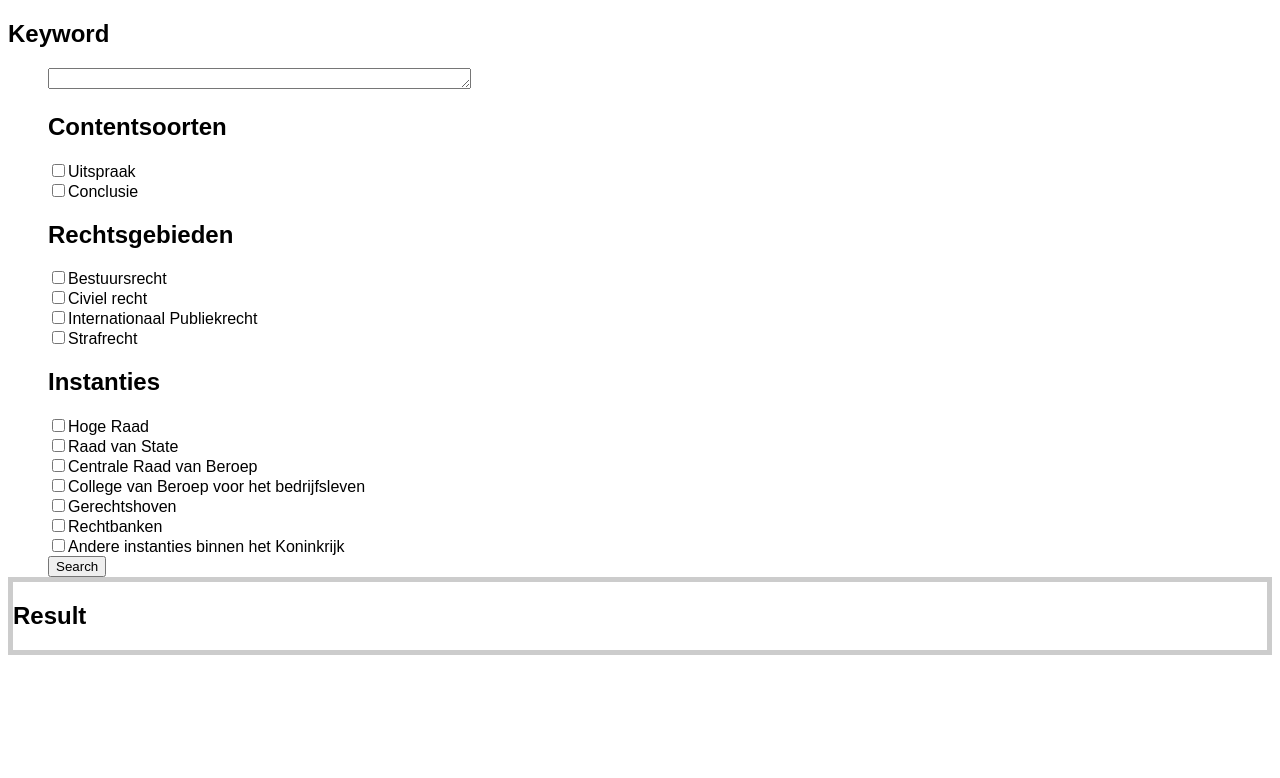
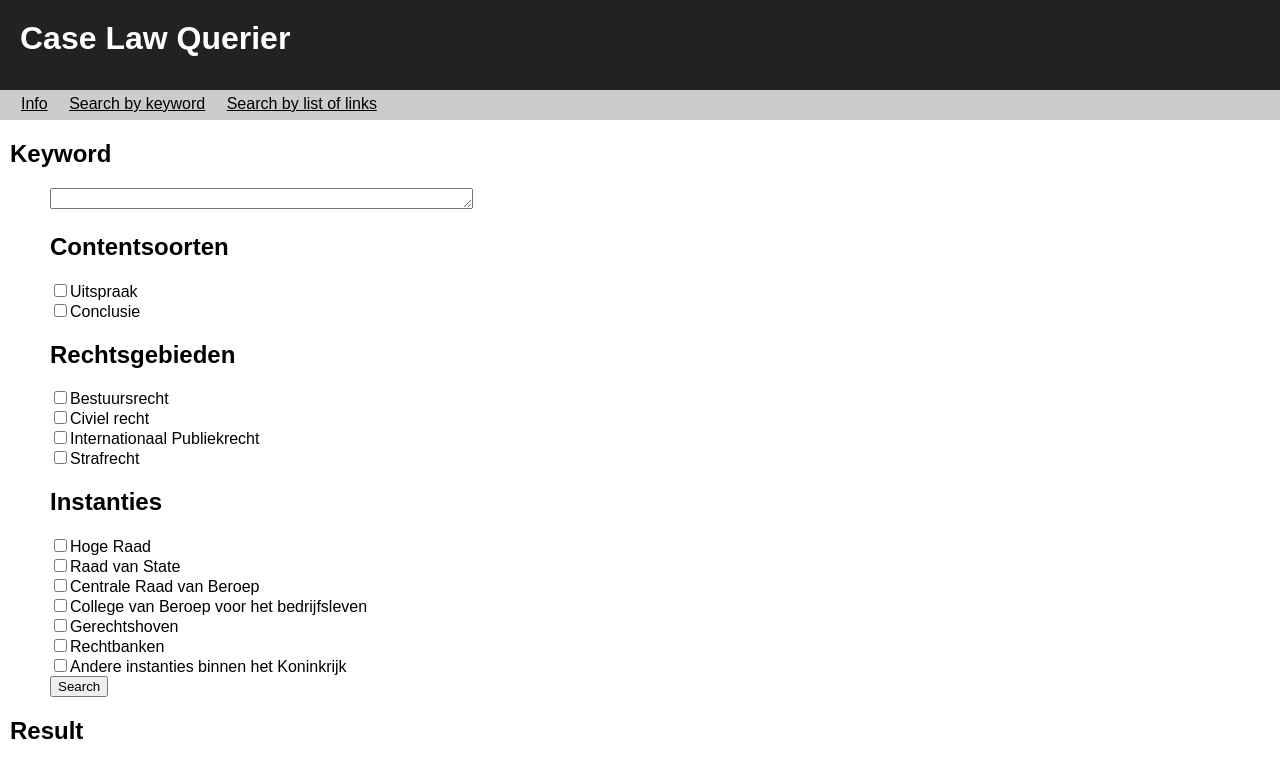
Before and after one commit to caselawanalytics/CaseLawAnalytics, a Flask app: page /search/ in a window 1280 px wide. Shown: the top 778 px of the page. Run offline with Flask 2, Linux system fonts and the light colour scheme.

Commit message:
Made base template with menu

```diff
--- a/caselawnet_webapp.py
+++ b/caselawnet_webapp.py
@@ -30,6 +30,10 @@ def close_connection(exception):
 @app.route('/')
 def index():
     return render_template('index.html')
+
+@app.route('/links')
+def links():
+    return render_template('links.html')
 
 
 def read_csv(path, sep=',', header='infer'):
@@ -120,6 +124,7 @@ def search_query():
     links_file = None
     network_file = None
     nr_results = None
+    warning = None
     print(request.form)
     print(request.form.getlist('Instanties'))
     values = get_parameter_values()
@@ -138,12 +143,15 @@ def search_query():
             links_file = save_result(links_csv, 'csv')
             network_json = caselawnet.to_sigma_json(nodes, links, kw)
             network_file = save_result(network_json, 'json')
+    else:
+        warning = 'Keyword field is empty!'
     return render_template('search.html',
                            values=values,
                            nodes_file=nodes_file,
                            links_file=links_file,
                            network_file= network_file,
-                           nr_results=nr_results)
+                           nr_results=nr_results,
+                           warning=warning)
 
 if __name__ == '__main__':
     app.run(debug=True)
--- a/static/style.css
+++ b/static/style.css
@@ -1,16 +1,38 @@
 body {
     background: #fff;
     font-family: sans-serif;
+    margin: 0px;
 }
 
 .title {
   background-color: #222;
   height: 50px;
   padding: 20px;
+  margin: 0px;
 	position:relative;
 	z-index:2;
 	width:100%;
   color: white;
+}
+
+.menu {
+  background-color: #ccc;
+  height: 20px;
+  padding: 5px;
+	position:relative;
+	z-index:2;
+	width:100%;
+  color: black;
+}
+
+.content {
+    margin: 10px;
+}
+
+.menu a {
+  color: black;
+  padding: 2px 1px 1px 16px;
+}
 }
 
 .form {
@@ -29,7 +51,7 @@ body {
 p.error {
     background: #F0D6D6;
     z-index: 2;
-    margin: 5px;
+    margin: 0px;
 }
 
 p.warning {
--- /dev/null
+++ b/templates/base.html
@@ -0,0 +1,27 @@
+<!DOCTYPE html>
+<html lang="en">
+<link rel="stylesheet" type="text/css" href="{{ url_for('static', filename='style.css') }}">
+<head>
+    <meta charset="UTF-8">
+    <title>Case Law Querier</title>
+</head>
+<body>
+    <div class="header">
+        <h1 class="title">Case Law Querier</h1>
+        <div class="menu">
+            <a href="{{url_for('index')}}">Info</a>
+            <a href="{{url_for('search')}}">Search by keyword</a>
+            <a href="{{url_for('links')}}">Search by list of links</a>
+        </div>
+    </div>
+
+    <div class="content">
+
+       {% block content %}
+
+        {% endblock %}
+    </div>
+
+
+</body>
+</html>
--- /dev/null
+++ b/templates/base_search.html
@@ -0,0 +1,19 @@
+{% extends "base.html" %}
+
+{% block content %}
+ <div class="formpage">
+              {% if error %}<p class="error"><strong>Error:</strong> {{ error }}{% endif %}
+              {% if warning %}<p class="warning"><strong>Warning:</strong> {{ warning }}{% endif %}
+        </div>
+
+        <div class="form">
+            {% block search_input %}
+            {% endblock %}
+        </div>
+
+        <div class="form">
+            <h2>Result</h2>
+            {% block search_result %}
+            {% endblock %}
+        </div>
+{% endblock %}
--- a/templates/search.html
+++ b/templates/search.html
@@ -1,12 +1,5 @@
-<!DOCTYPE html>
-<html lang="en">
-<link rel="stylesheet" type="text/css" href="{{ url_for('static', filename='style.css') }}">
-<head>
-    <meta charset="UTF-8">
-    <title>Title</title>
-</head>
-<body>
-<div class="formpage">
+{% extends "base_search.html" %}
+{% block search_input %}
     <form action="{{url_for('search_query')}}" method="post">
         <h2>Keyword</h2>
         <dd>  <textarea  rows="1" cols="50" name="keyword"></textarea>
@@ -18,9 +11,10 @@
     {% endfor %}
         <dd><input type="submit" value="Search">
     </form>
+{% endblock %}
 
-    <div class="form">
-    <h2>Result</h2>
+{% block search_result %}
+
         {% if nr_results or nr_results==0 %}
         {{nr_results}} results found.
         {% endif %}
@@ -45,9 +39,4 @@
             </form>
             </div>
         {% endif %}
-
-
-</div>
-</div>
-</body>
-</html>
+{% endblock %}
```
Also changed, not shown: templates/index.html (+4 -49 lines), templates/links.html (added, +30 -0 lines).
